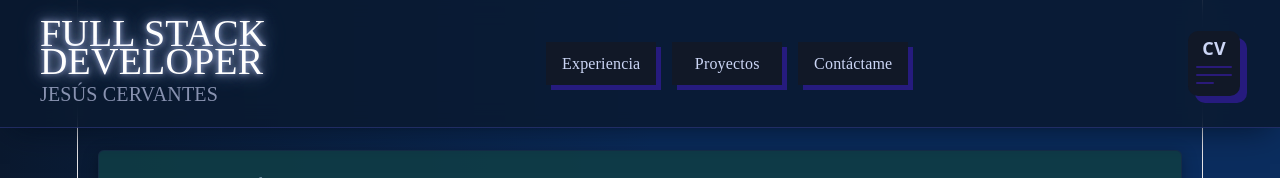
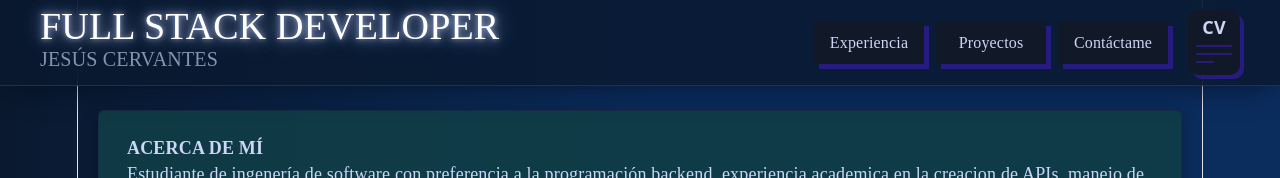
Before and after one commit to Divinepath6/Portafolio-Web, a React (Vite) app: page / in a window 1280 px wide. Shown: the top 178 px of the page. Built offline with nearby package versions, Linux system fonts and the light colour scheme.

Commit message:
Pagina 1.0

```diff
--- a/src/css/principal.css
+++ b/src/css/principal.css
@@ -73,7 +73,7 @@ body {
   padding: 8px;
   box-sizing: border-box;
 
-  box-shadow: 7px 7px 0px 0px #381ca8a3;
+  box-shadow: 4px 4px 0px 0px #381ca8a3;
 
   display: flex;
   flex-direction: column;
@@ -135,7 +135,7 @@ body {
   flex-direction: row;
   justify-content: space-between;
   align-items: center;
-  padding: 20px 40px;
+  padding: 10px 40px;
   box-sizing: border-box;
 
   background: rgba(10, 25, 47, 0.85);
@@ -146,27 +146,24 @@ body {
   box-shadow: 0 10px 30px -10px rgba(2, 12, 27, 0.7);
 
   z-index: 1000;
-}.seccion-destino {
-  scroll-margin-top: 150px;
+}
+.seccion-destino {
+  scroll-margin-top: 140px;
   width: 100%;
 }
-.menu-izquierda {
+.menu-derecha {
   display: flex;
-  flex-direction: column;
-  align-items: flex-start;
-  gap: 2px;
+  flex-direction: row;
+  align-items: center;
+  gap: 20px;
 }
+
 .menu-centro {
   display: flex;
   flex-direction: row;
   align-items: center;
-  gap: 16px;
+  gap: 12px;
 }
-.menu-derecha {
-  display: flex;
-  align-items: center;
-}
-
 
 .contenedor-cuerpo {
   width: 100%;
@@ -174,10 +171,19 @@ body {
   flex-direction: column;
   align-items: flex-start;
   gap: 12px;
-  padding: 150px 20px 20px;
+  padding: 110px 20px 20px;
   box-sizing: border-box;
   background: transparent;
 }
+
+
+.menu-izquierda {
+  display: flex;
+  flex-direction: column;
+  align-items:flex-start;
+  gap: 2px;
+}
+
 
 
 
--- a/src/react/PantallaPrincipal.tsx
+++ b/src/react/PantallaPrincipal.tsx
@@ -3,7 +3,7 @@ import CvIcono from '../components/BtnCv'
 import BtnComun from '../components/BtnComun'
 import CvDocumento from '../assets/files/CV.pdf'
 import BtnIcono from '../components/BtnIcono'
-// Reemplaza con tus nombres de archivo reales
+//SVG
 import pythonSVG from '../assets/Icons/python.svg'
 import dotnetSVG from '../assets/Icons/dotnet.svg'
 import sqlSVG from '../assets/Icons/sql.svg'
@@ -43,19 +43,17 @@ function PantallaPrincipal(){
         <>
             <div className="contenedor-menu menu-sticky">
                 <div className="menu-izquierda">
-                <div className="texto-principal">FULL STACK</div>
-                <div className="texto-principal">DEVELOPER</div>
-                <div className="texto-nombre">JESÚS CERVANTES</div>
+                    <span className="texto-principal">FULL STACK DEVELOPER</span>
+                    <span className="texto-nombre">JESÚS CERVANTES</span>
                 </div>
+                <div className="menu-derecha">
+                    <div className="menu-centro">
+                    <BtnComun onClick={() => onclickScroll('seccionExperiencia')} texto={'Experiencia'} />
+                    <BtnComun onClick={() => onclickScroll('seccionProyectos')} texto={'Proyectos'} />
+                    <BtnComun onClick={() => onclickScroll('seccionContacto')} texto={'Contáctame'} />
+                    </div>
 
-                <div className="menu-centro">
-                <BtnComun onClick={ () => {onclickScroll('seccionExperiencia')}} texto={'Experiencia'} title='Experiencia'/>
-                <BtnComun onClick={() => {onclickScroll('seccionProyectos')}} texto={'Proyectos'} title='Proyectos'/>
-                <BtnComun onClick={() => {onclickScroll('seccionContacto')}} texto={'Contáctame'} title='Contáctame' />
-                </div>
-
-                <div className="menu-derecha">
-                <CvIcono onClick={onclickDescargarCV} title='Descargar CV'/>
+                    <CvIcono onClick={onclickDescargarCV} />
                 </div>
             </div>
 
```
